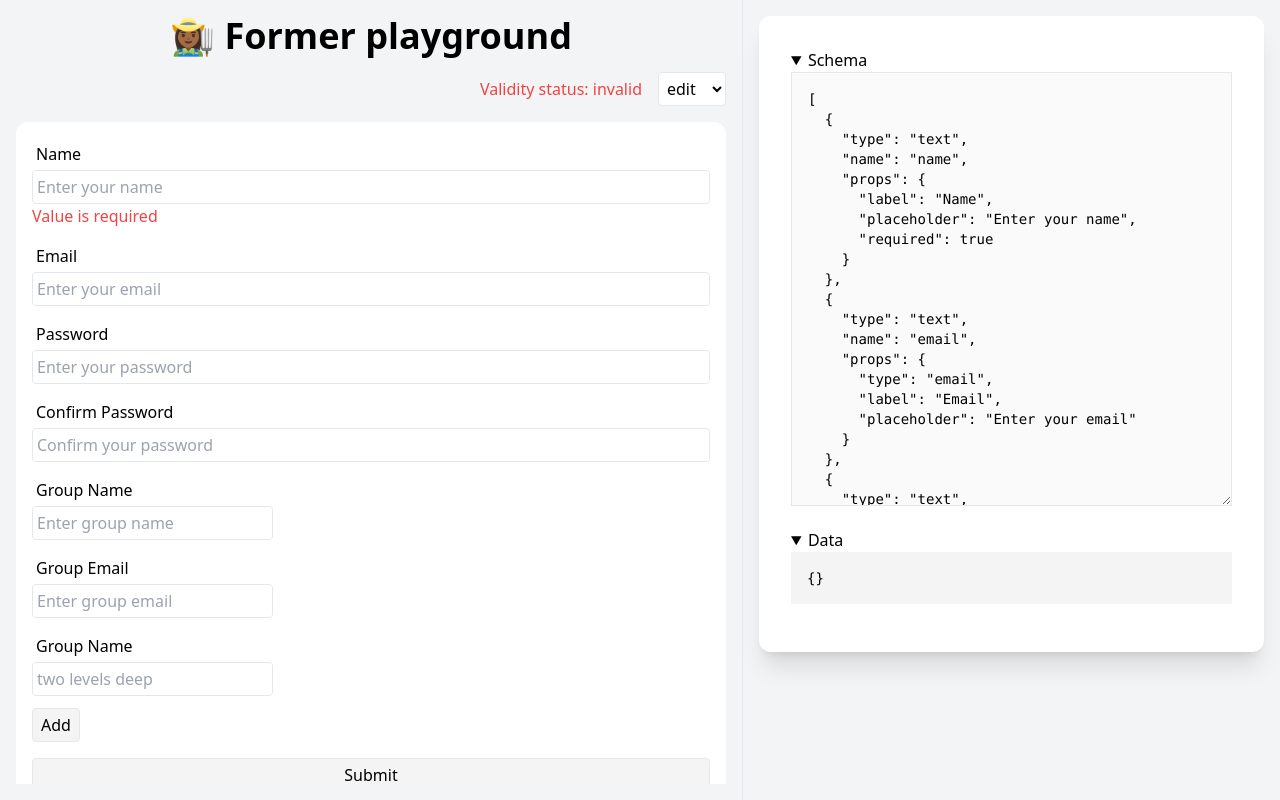
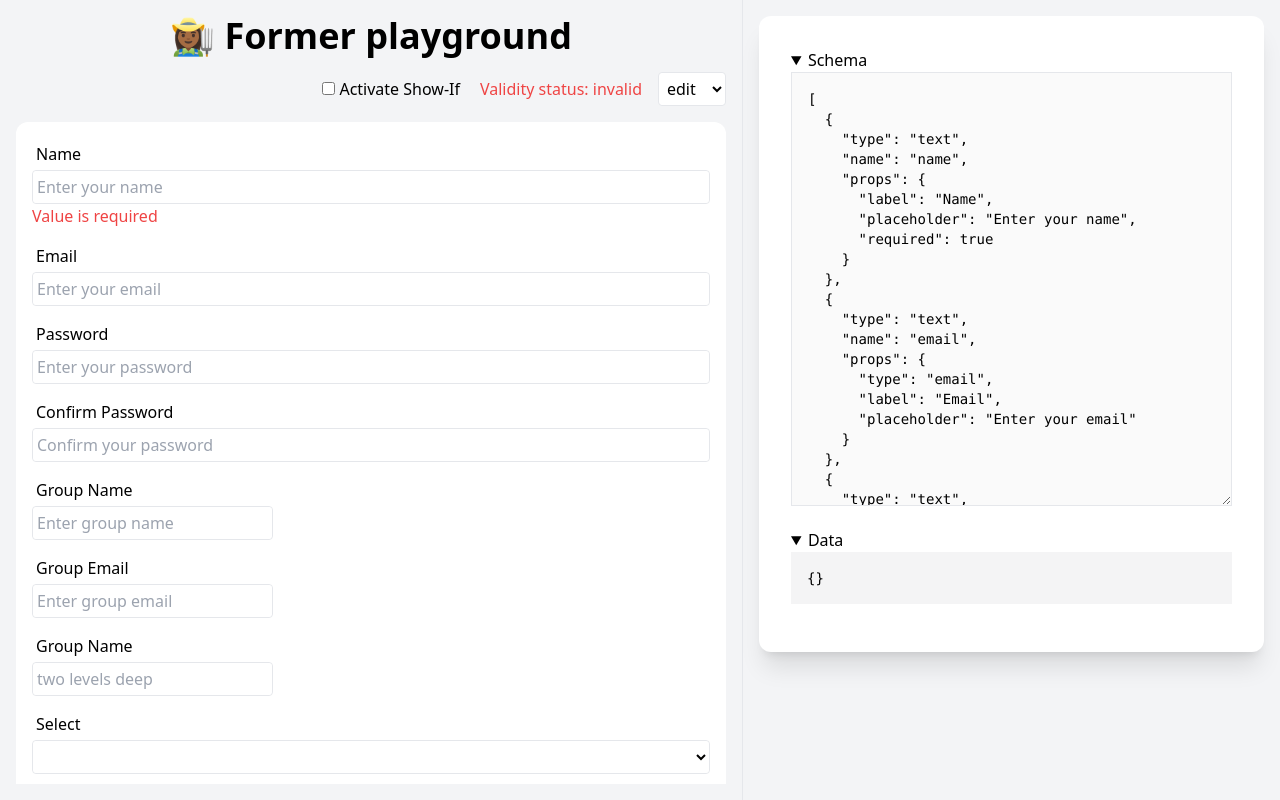
Before and after one commit to geprog/former, a Vue app in the folder packages/former/: page / in a window 1280 px wide. Built offline with nearby package versions, Linux system fonts and the light colour scheme.

Commit message:
improve playground for show if demonstration

```diff
--- a/packages/former/src/Playground.vue
+++ b/packages/former/src/Playground.vue
@@ -15,6 +15,9 @@
         </h1>
 
         <div class="flex items-center ml-auto space-x-4">
+          <Checkbox
+            v-model="activateShowIf" label="Activate Show-If"
+          />
           <div :class="{ 'text-red-500': !isValid }">
             Validity status: {{ isValid ? 'valid' : 'invalid' }}
           </div>
@@ -91,6 +94,7 @@ import Checkbox from './sample/Checkbox.vue';
 import Select from './sample/Select.vue';
 
 const mode = useStorage<Mode>('former:mode', 'edit');
+const activateShowIf = ref(false);
 
 const options = [
   { label: 'edit', value: 'edit' },
@@ -247,7 +251,7 @@ const jsonSchema = computed<string>({
 
 const data = useStorage<FormData>('former:data', {});
 
-const showIfProp = { type: 'text', name: 'showIf', props: { label: 'Konditionale Bedingung', placeholder: 'If empty or "hello" then component is visible.' } };
+const showIfProp = { type: 'text', name: 'showIf', props: { label: 'Show if', placeholder: 'If empty or "hello" then component is visible.' } };
 
 const components: { [k: string]: FormFieldType } = {
   text: {
@@ -410,6 +414,9 @@ const components: { [k: string]: FormFieldType } = {
 };
 
 function showIf(node: SchemaNode, _data: FormData): boolean {
+  if (!activateShowIf.value) {
+    return true;
+  }
   if (!node.props)
     return true;
   const condition = node.props.showIf;
--- a/packages/former/src/sample/Checkbox.vue
+++ b/packages/former/src/sample/Checkbox.vue
@@ -1,16 +1,20 @@
 <template>
   <div>
-    <input :id="node._id" v-model="modelValue" type="checkbox" class="p-1 rounded">
-    <label v-if="label" :for="node._id" class="p-1">{{ label }}</label>
+    <input :id="node?._id || fallbackNodeId" v-model="modelValue" type="checkbox" class="p-1 rounded">
+    <label v-if="label" :for="node?._id || fallbackNodeId" class="p-1">{{ label }}</label>
   </div>
 </template>
 
 <script setup lang="ts">
 import type { FormerProps } from '~/types';
+import { nanoid } from '~/utils';
 
 defineProps<{
   label?: string;
-} & FormerProps>();
+} & Partial<FormerProps>>();
 
 const modelValue = defineModel<boolean>();
+
+// for when component is used outside Former
+const fallbackNodeId = nanoid();
 </script>
--- a/packages/former/src/sample/Select.vue
+++ b/packages/former/src/sample/Select.vue
@@ -1,8 +1,8 @@
 <template>
   <div class="flex flex-col">
-    <label v-if="label" :for="node?._id" class="p-1">{{ label }}</label>
+    <label v-if="label" :for="node?._id || fallbackNodeId" class="p-1">{{ label }}</label>
     <div class="border rounded">
-      <select :id="node?._id" v-model="modelValue" class="w-full p-1 rounded bg-[field]">
+      <select :id="node?._id || fallbackNodeId" v-model="modelValue" class="w-full p-1 rounded bg-[field]">
         <option v-for="(item, i) in options" :key="i" :value="item.value">
           {{ item.label }}
         </option>
@@ -13,6 +13,7 @@
 
 <script setup lang="ts">
 import type { FormerProps } from '~/types';
+import { nanoid } from '~/utils';
 
 defineProps<{
   label?: string;
@@ -21,4 +22,7 @@ defineProps<{
 } & Partial<FormerProps>>();
 
 const modelValue = defineModel<string>();
+
+// for when component is used outside Former
+const fallbackNodeId = nanoid();
 </script>
```
